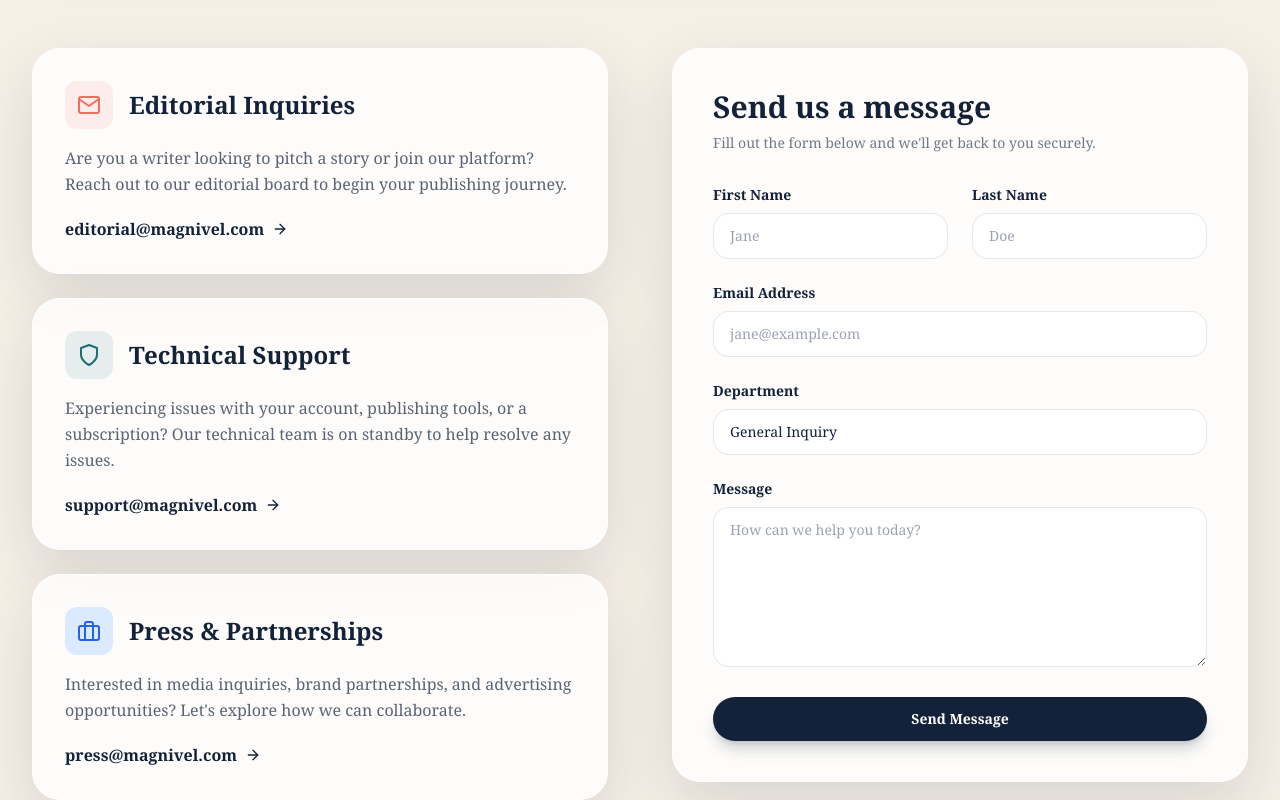
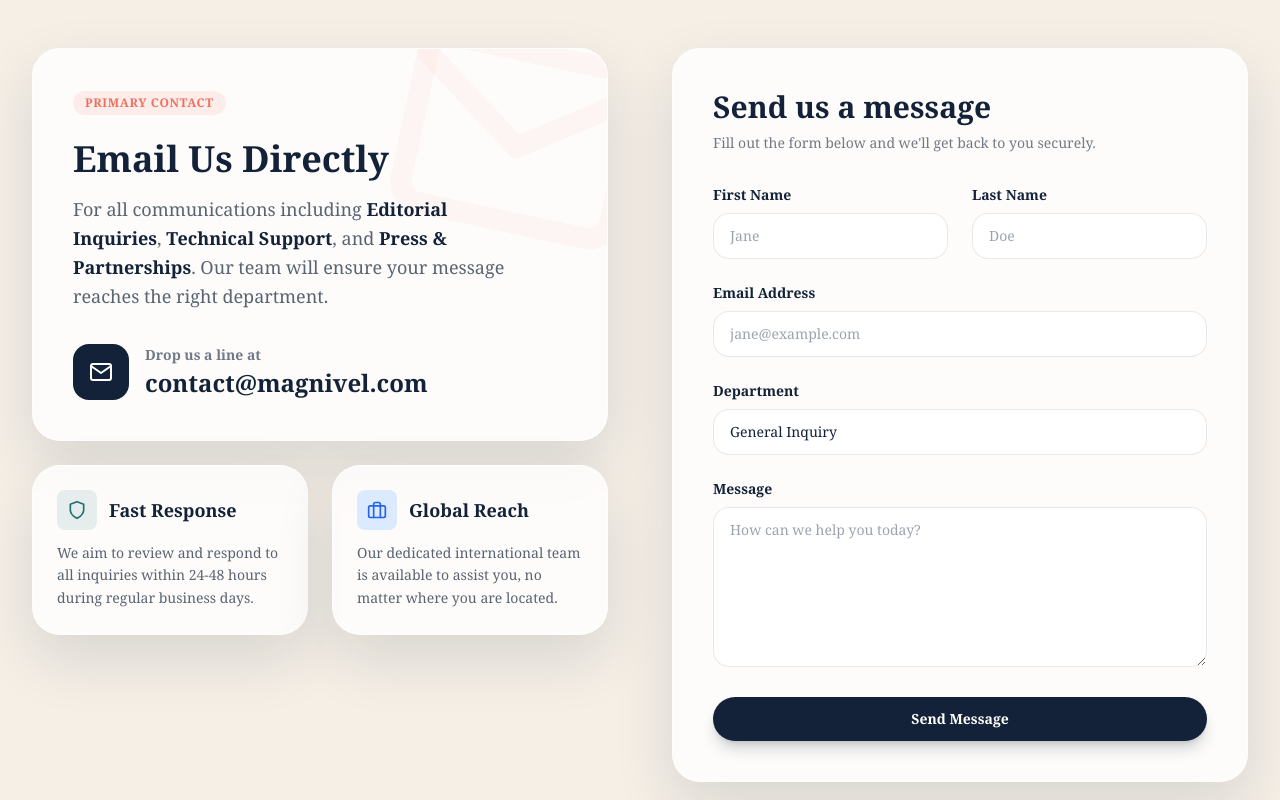
Before and after one commit to naveenmalik28/frontend-mm, a React (Vite) app: page /contact in a window 1280 px wide. Shown: the part 500-1300 px from the top of the page. Built offline with nearby package versions, Linux system fonts and the light colour scheme; no server answers.

Commit message:
update contact

```diff
--- a/src/pages/info/Contact.jsx
+++ b/src/pages/info/Contact.jsx
@@ -62,46 +62,53 @@ export default function Contact() {
       <div className="grid gap-12 lg:grid-cols-2 lg:gap-8 xl:gap-16 items-start pb-16">
         {/* Contact Information */}
         <div className="space-y-6">
-          <div className="glass-panel p-8 transition-transform hover:-translate-y-1 hover:shadow-xl hover:shadow-coral/5 group">
-            <div className="flex items-center gap-4 mb-4">
-              <div className="p-3 rounded-xl bg-coral/10 text-coral group-hover:bg-coral group-hover:text-white transition-colors">
-                <MailIcon className="h-6 w-6" />
+          <div className="glass-panel p-8 sm:p-10 relative overflow-hidden group transition-all hover:shadow-xl hover:shadow-coral/5">
+            <div className="absolute -top-10 -right-10 text-coral/5 group-hover:text-coral/10 transition-colors duration-500">
+              <MailIcon className="w-64 h-64 rotate-12" />
+            </div>
+            <div className="relative z-10">
+              <div className="inline-flex items-center gap-2 rounded-full bg-coral/10 px-3 py-1 mb-6">
+                <span className="text-xs font-bold text-coral uppercase tracking-wider">Primary Contact</span>
               </div>
-              <h3 className="font-display text-2xl font-bold text-ink">Editorial Inquiries</h3>
+              <h2 className="font-display text-3xl sm:text-4xl font-bold text-ink mb-4">Email Us Directly</h2>
+              <p className="text-ink/70 mb-8 leading-relaxed text-lg max-w-md">
+                For all communications including <span className="font-semibold text-ink">Editorial Inquiries</span>, <span className="font-semibold text-ink">Technical Support</span>, and <span className="font-semibold text-ink">Press & Partnerships</span>. Our team will ensure your message reaches the right department.
+              </p>
+
+              <a href="mailto:contact@magnivel.com" className="inline-flex items-center gap-4 group/link">
+                <div className="flex items-center justify-center w-14 h-14 rounded-2xl bg-ink text-white group-hover/link:bg-coral group-hover/link:-translate-y-1 group-hover/link:shadow-lg group-hover/link:shadow-coral/20 transition-all duration-300">
+                  <MailIcon className="h-6 w-6" />
+                </div>
+                <div>
+                  <div className="text-sm font-semibold text-ink/60 mb-0.5">Drop us a line at</div>
+                  <div className="font-display text-2xl font-bold text-ink group-hover/link:text-coral transition-colors">
+                    contact@magnivel.com
+                  </div>
+                </div>
+              </a>
             </div>
-            <p className="text-ink/70 mb-5 leading-relaxed">Are you a writer looking to pitch a story or join our platform? Reach out to our editorial board to begin your publishing journey.</p>
-            <a href="mailto:editorial@magnivel.com" className="inline-flex items-center font-bold text-ink hover:text-coral transition-colors">
-              editorial@magnivel.com
-              <svg className="ml-2 h-4 w-4" fill="none" viewBox="0 0 24 24" stroke="currentColor" strokeWidth="2" strokeLinecap="round" strokeLinejoin="round"><line x1="5" y1="12" x2="19" y2="12"></line><polyline points="12 5 19 12 12 19"></polyline></svg>
-            </a>
           </div>
 
-          <div className="glass-panel p-8 transition-transform hover:-translate-y-1 hover:shadow-xl hover:shadow-teal/5 group">
-            <div className="flex items-center gap-4 mb-4">
-              <div className="p-3 rounded-xl bg-teal/10 text-teal group-hover:bg-teal group-hover:text-white transition-colors">
-                <SupportIcon className="h-6 w-6" />
-              </div>
-              <h3 className="font-display text-2xl font-bold text-ink">Technical Support</h3>
-            </div>
-            <p className="text-ink/70 mb-5 leading-relaxed">Experiencing issues with your account, publishing tools, or a subscription? Our technical team is on standby to help resolve any issues.</p>
-            <a href="mailto:support@magnivel.com" className="inline-flex items-center font-bold text-ink hover:text-teal transition-colors">
-              support@magnivel.com
-              <svg className="ml-2 h-4 w-4" fill="none" viewBox="0 0 24 24" stroke="currentColor" strokeWidth="2" strokeLinecap="round" strokeLinejoin="round"><line x1="5" y1="12" x2="19" y2="12"></line><polyline points="12 5 19 12 12 19"></polyline></svg>
-            </a>
-          </div>
+          <div className="grid grid-cols-1 sm:grid-cols-2 gap-6">
+             <div className="glass-panel p-6 transition-transform hover:-translate-y-1 hover:shadow-xl hover:shadow-teal/5">
+                <div className="flex items-center gap-3 mb-3">
+                  <div className="p-2.5 rounded-lg bg-teal/10 text-teal">
+                    <SupportIcon className="h-5 w-5" />
+                  </div>
+                  <h4 className="font-bold text-ink text-lg">Fast Response</h4>
+                </div>
+                <p className="text-sm text-ink/70 leading-relaxed">We aim to review and respond to all inquiries within 24-48 hours during regular business days.</p>
+             </div>
 
-          <div className="glass-panel p-8 transition-transform hover:-translate-y-1 hover:shadow-xl hover:shadow-blue-500/5 group">
-            <div className="flex items-center gap-4 mb-4">
-              <div className="p-3 rounded-xl bg-blue-100 text-blue-600 group-hover:bg-blue-600 group-hover:text-white transition-colors">
-                <BusinessIcon className="h-6 w-6" />
-              </div>
-              <h3 className="font-display text-2xl font-bold text-ink">Press & Partnerships</h3>
-            </div>
-            <p className="text-ink/70 mb-5 leading-relaxed">Interested in media inquiries, brand partnerships, and advertising opportunities? Let's explore how we can collaborate.</p>
-            <a href="mailto:press@magnivel.com" className="inline-flex items-center font-bold text-ink hover:text-blue-600 transition-colors">
-              press@magnivel.com
-              <svg className="ml-2 h-4 w-4" fill="none" viewBox="0 0 24 24" stroke="currentColor" strokeWidth="2" strokeLinecap="round" strokeLinejoin="round"><line x1="5" y1="12" x2="19" y2="12"></line><polyline points="12 5 19 12 12 19"></polyline></svg>
-            </a>
+             <div className="glass-panel p-6 transition-transform hover:-translate-y-1 hover:shadow-xl hover:shadow-blue-500/5">
+                <div className="flex items-center gap-3 mb-3">
+                  <div className="p-2.5 rounded-lg bg-blue-100 text-blue-600">
+                    <BusinessIcon className="h-5 w-5" />
+                  </div>
+                  <h4 className="font-bold text-ink text-lg">Global Reach</h4>
+                </div>
+                <p className="text-sm text-ink/70 leading-relaxed">Our dedicated international team is available to assist you, no matter where you are located.</p>
+             </div>
           </div>
         </div>
 
@@ -123,7 +130,7 @@ export default function Contact() {
               <p className="text-ink/70 text-sm">Thank you for reaching out. A member of our team will review your inquiry and get back to you shortly.</p>
             </div>
           ) : (
-             <form onSubmit={handleSubmit} className="space-y-6">
+            <form onSubmit={handleSubmit} className="space-y-6">
               <div className="grid gap-6 sm:grid-cols-2">
                 <div>
                   <label htmlFor="first_name" className="mb-2 block text-sm font-semibold text-ink">First Name</label>
```
